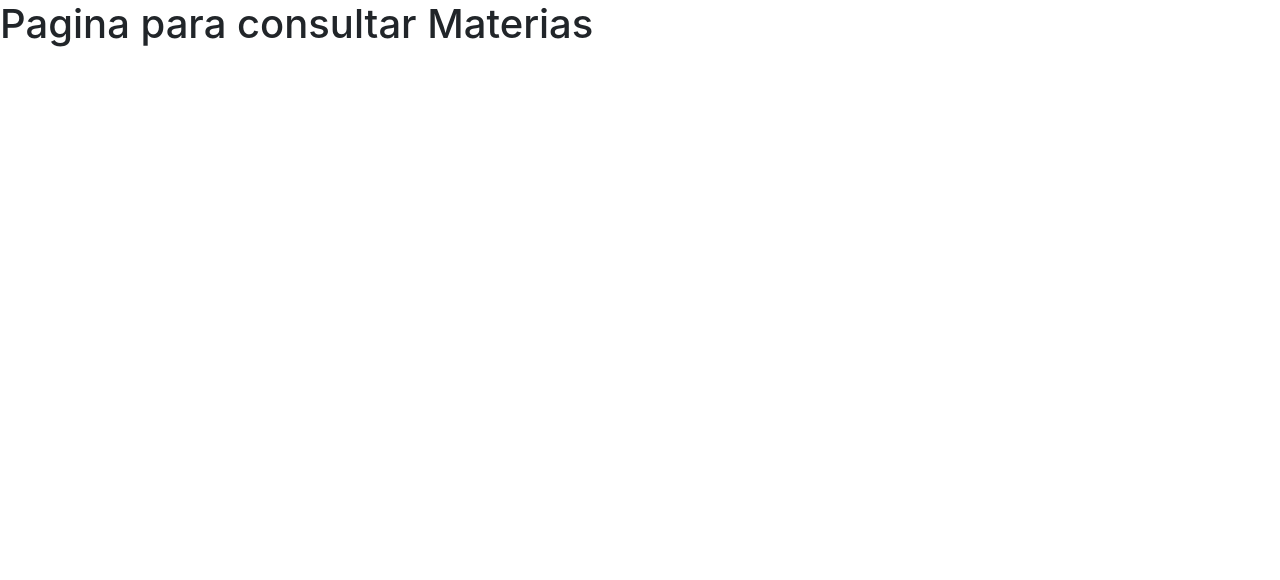
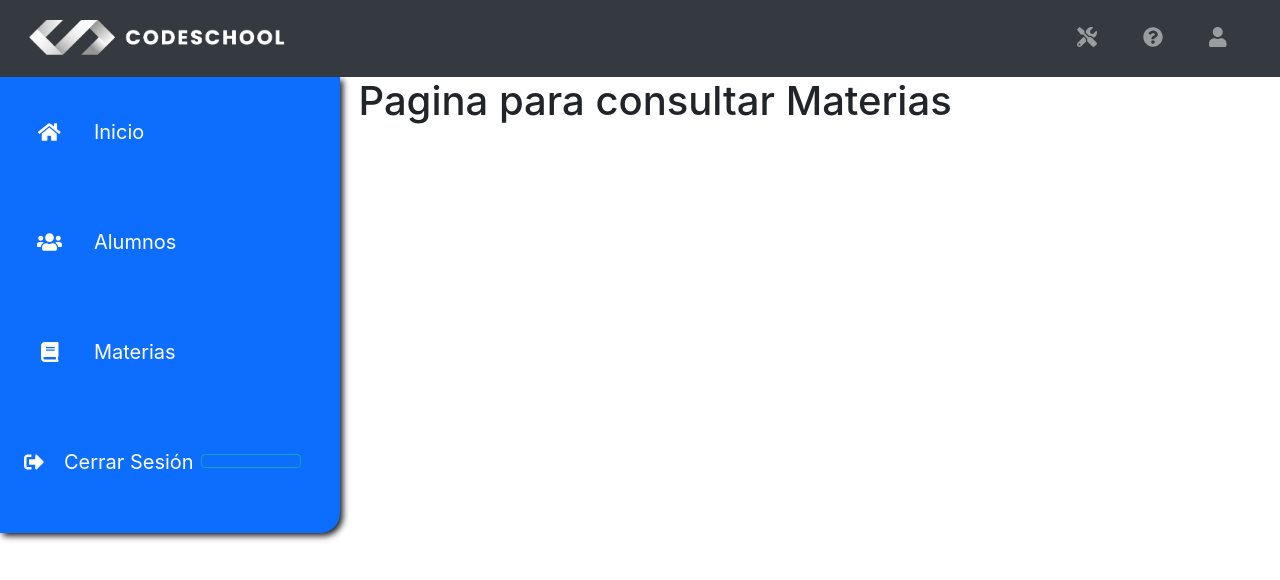
Before and after one commit to rafalobop/proyectofinalrolling-frontend, a React (Create React App) app: page /materias in a window 1280 px wide. Shown: the top 580 px of the page. Built offline with nearby package versions, Linux system fonts and the light colour scheme; no server answers.

Commit message:
cambios en la pagina materias

```diff
--- a/src/pages/Materias.jsx
+++ b/src/pages/Materias.jsx
@@ -1,10 +1,13 @@
 import React from 'react'
+import Layout from '../components/Layout'
 
 const Materias = () => {
     return (
-        <div>
+        <>
+        <Layout />
             <h1> Pagina para consultar Materias</h1>
-        </div>
+
+        </>
     )
 }
 
```
